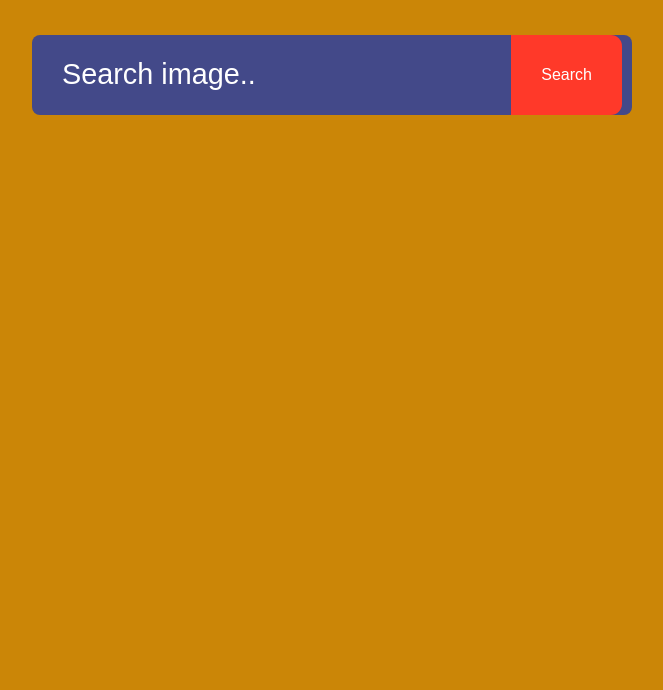
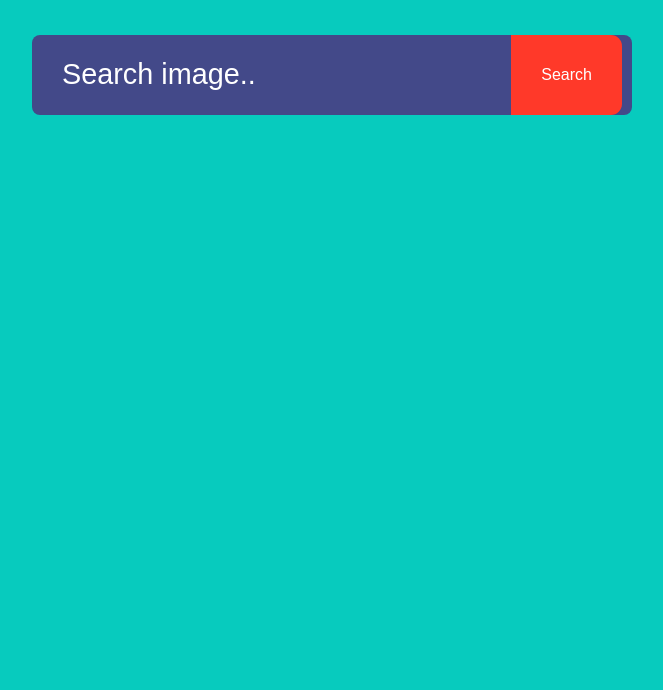
Before and after one commit to Sagarkumar6204/Image-Search-Engine, a plain HTML site: page index.html in a window 1280 px wide. Shown: the part 110-800 px from the top of the page, without its empty margins (308-971 px from the left). Drawn offline with Linux system fonts and the light colour scheme.

Commit message:
Update style.css

```diff
--- a/style.css
+++ b/style.css
@@ -6,7 +6,7 @@
 }
 
 body {
-    background:#cb8607;
+    background:#07cbbe;
     color: #fff;
     font-size: 1rem;
 }
```
